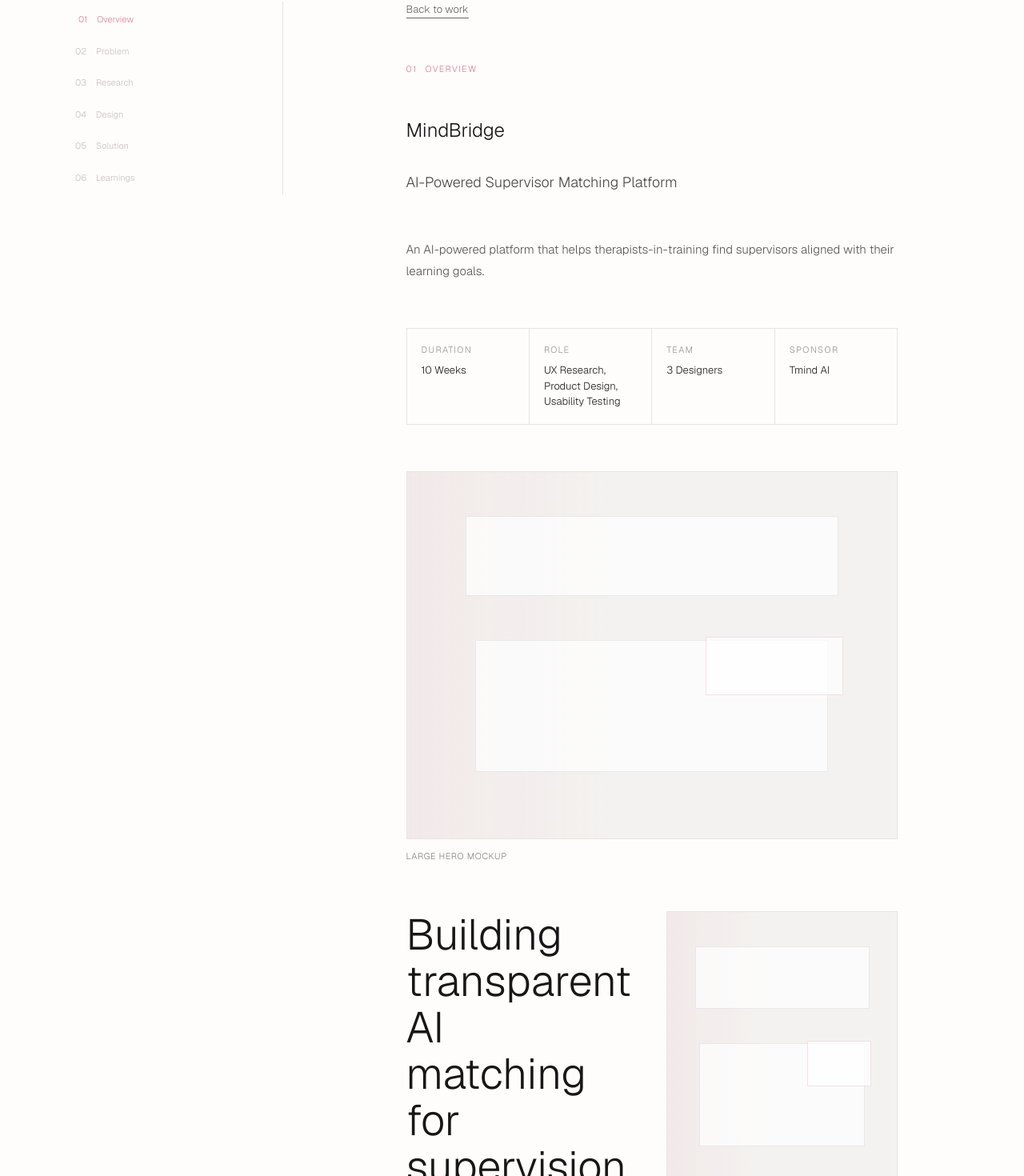
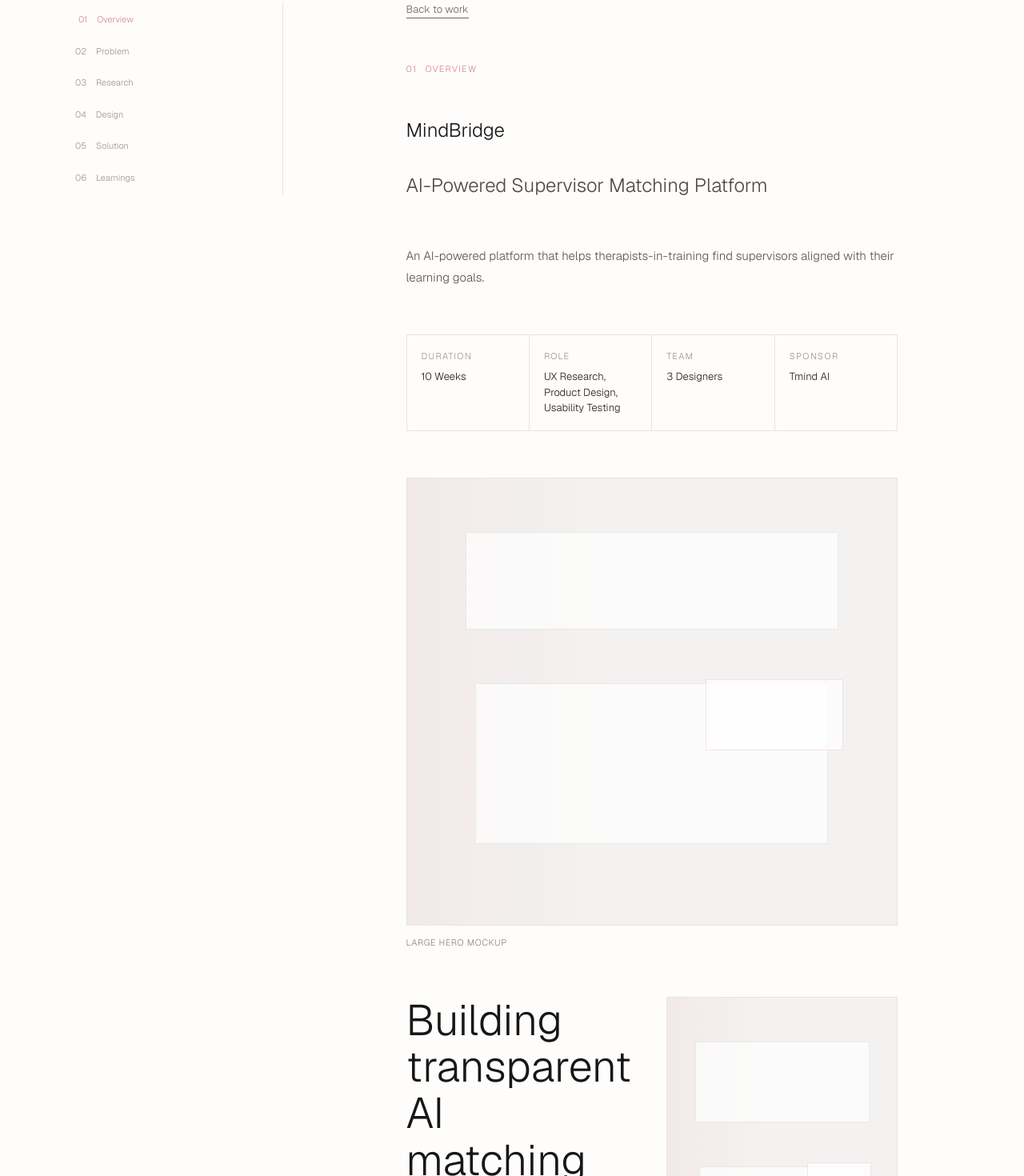
Before and after one commit to krisooti/Portfolio, a Next.js app: page /work/tmind-ai in a window 1280 px wide. Shown: the part 134-1604 px from the top of the page at 80% size. Built offline with nearby package versions, Linux system fonts and the light colour scheme.

Commit message:
Adjust case study typography and placeholders

```diff
--- a/app/globals.css
+++ b/app/globals.css
@@ -986,7 +986,7 @@
   align-items: center;
   gap: 12px;
   padding: 10px 0;
-  color: #8b8582;
+  color: #5f5a58;
   font-size: 13px;
   font-weight: 300;
   transition:
@@ -1005,7 +1005,7 @@
 }
 
 .case-sidebar-nav span {
-  color: #c7bfbc;
+  color: #9b9491;
   font-size: 11px;
   transition: color 180ms ease;
 }
@@ -1093,7 +1093,7 @@
 .case-subtitle {
   margin: -18px 0 0;
   color: #4f4a48;
-  font-size: 18px;
+  font-size: 24px;
   font-weight: 300;
   line-height: 1.3;
 }
@@ -1123,7 +1123,7 @@
 .case-hero .case-subtitle {
   margin: -18px 0 0;
   color: #4f4a48;
-  font-size: 18px;
+  font-size: 24px;
   line-height: 1.3;
 }
 
@@ -1181,7 +1181,7 @@
 .visual-frame {
   position: relative;
   overflow: hidden;
-  min-height: clamp(260px, 38vw, 460px);
+  min-height: clamp(340px, 48vw, 560px);
   border: 1px solid var(--line);
   background:
     linear-gradient(90deg, rgba(216, 132, 154, 0.08), transparent 42%),
@@ -1189,14 +1189,14 @@
 }
 
 .case-visual--phone .visual-frame {
-  min-height: 360px;
-  width: min(100%, 360px);
+  min-height: 460px;
+  width: min(100%, 440px);
   margin: 0 auto;
 }
 
 .case-visual--research .visual-frame,
 .case-visual--map .visual-frame {
-  min-height: 190px;
+  min-height: 260px;
 }
 
 .visual-frame span {
```
